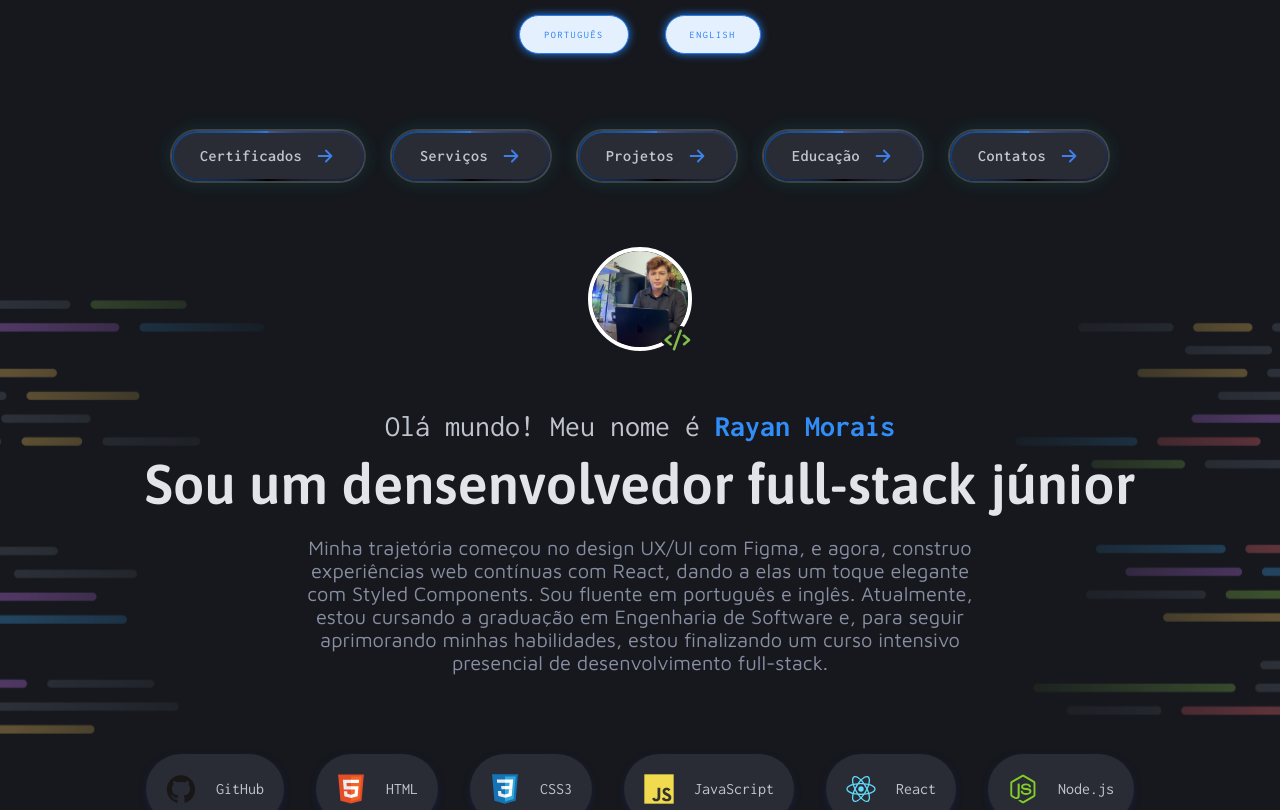
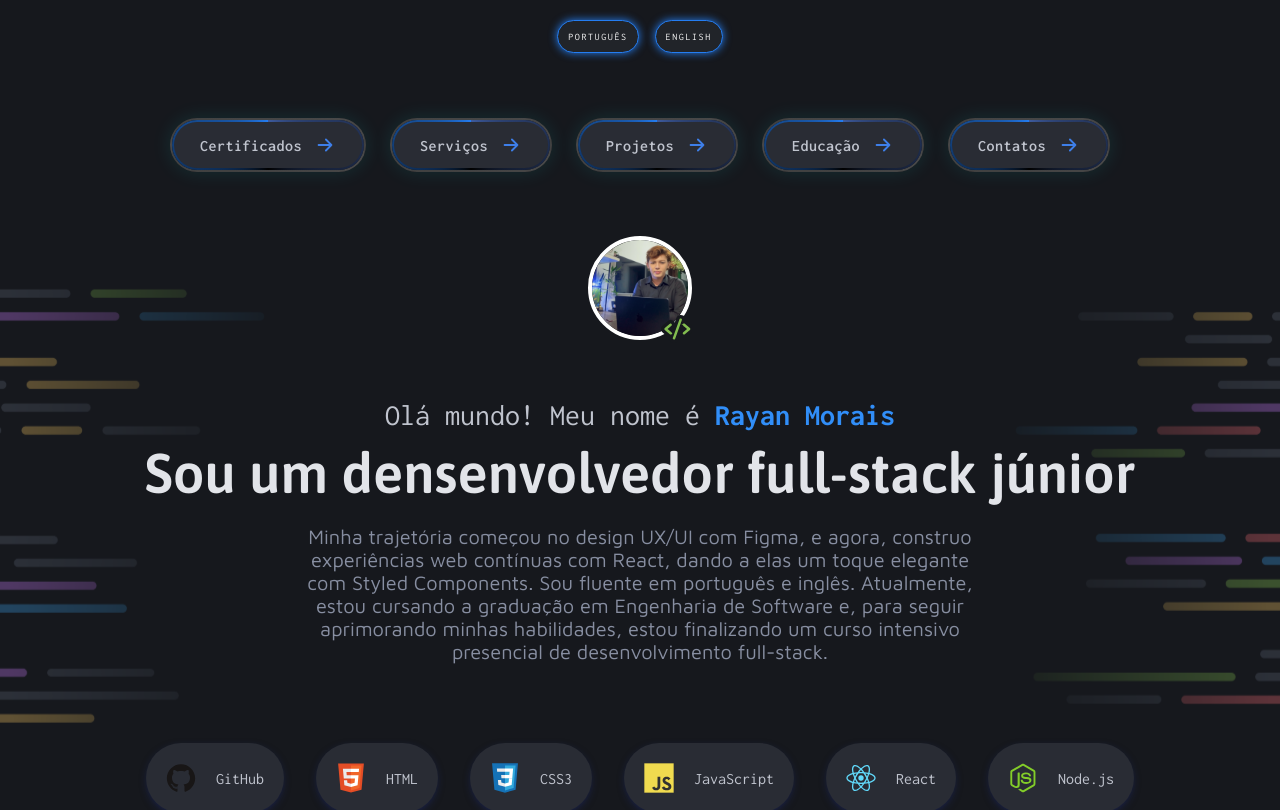
Before and after one commit to rayancmorais/myportfolioficial, a React (Vite) app: page / in a window 1280 px wide. Shown: the top 810 px of the page. Built offline with nearby package versions, Linux system fonts and the light colour scheme; a small style sheet from the web is missing.

Commit message:
fixes translate button and portfolio pdf

```diff
--- a/index.html
+++ b/index.html
@@ -20,11 +20,16 @@
     <link
       href="https://fonts.googleapis.com/css2?family=Asap:ital,wght@0,100..900;1,100..900&family=Inconsolata:wght@200..900&family=Maven+Pro:wght@400..900&family=Roboto:ital,wght@0,100..900;1,100..900&display=swap"
       rel="stylesheet"
-
     />
-     <link rel="stylesheet" href="https://cdnjs.cloudflare.com/ajax/libs/font-awesome/5.15.4/css/all.min.css" xintegrity="sha512-1ycn6IcaQQ40/MKBW2W4Rhis/DbILU74C1vSrLJxCq57o941Ym01SwNsOMqvEbFlcgUa6xLiPY/NS5R+E6ztJQ==" crossorigin="anonymous" referrerpolicy="no-referrer" />
+    <link
+      rel="stylesheet"
+      href="https://cdnjs.cloudflare.com/ajax/libs/font-awesome/5.15.4/css/all.min.css"
+      xintegrity="sha512-1ycn6IcaQQ40/MKBW2W4Rhis/DbILU74C1vSrLJxCq57o941Ym01SwNsOMqvEbFlcgUa6xLiPY/NS5R+E6ztJQ=="
+      crossorigin="anonymous"
+      referrerpolicy="no-referrer"
+    />
     <meta name="viewport" content="width=device-width, initial-scale=1.0" />
-    <title>Vite + React</title>
+    <title>Rayancmorais</title>
   </head>
 
   <body>
--- a/src/components/buttons/languageBtn/LanguageButton.styles.js
+++ b/src/components/buttons/languageBtn/LanguageButton.styles.js
@@ -39,18 +39,18 @@ export const LanguageButtonContainer = styled.div`
 // The button styled component
 export const LanguageButton = styled.button`
   /* Core button styles */
-  background: rgb(229, 240, 255);
-  color: rgb(36, 125, 241);
+  background: rgb(33, 36, 41);
+  color: rgb(248, 248, 248);
   font-size: 10px;
   border: 1px solid rgb(36, 125, 241);
   border-radius: 20px;
-  padding: 0.8rem 1.5rem;
+  padding: 10px;
   cursor: pointer;
   box-shadow: 0 0 0.5rem rgb(36, 125, 241);
   transition: all 0.3s ease-in-out;
   text-transform: uppercase;
   text-align: center;
-  margin: 10px;
+  margin-top:15px;
   letter-spacing: 0.1rem;
   font-family: Inconsolata;
 
--- a/src/components/pageSections/portfolioSection/PortfolioSection.tsx
+++ b/src/components/pageSections/portfolioSection/PortfolioSection.tsx
@@ -12,7 +12,8 @@ import {
 import { SectionContainer } from "../../common";
 import { useTranslation, Trans } from "react-i18next";
 
-const portfolioPdfUrl = "/portfolioo.pdf";
+const portfolioPT = "/portbr.pdf";
+const portfolioEng = "/porteng.pdf";
 
 export const PortfolioSection = () => {
   const { t } = useTranslation();
@@ -28,7 +29,7 @@ export const PortfolioSection = () => {
       </SectionSubtitle>
       <PortfolioContent>
         <PortfolioButton
-          href={portfolioPdfUrl}
+          href={portfolioPT}
           target="_blank" // Abre o PDF numa nova aba
           rel="noopener noreferrer" // Recomendado para segurança ao usar target="_blank"
         >
@@ -36,7 +37,7 @@ export const PortfolioSection = () => {
         </PortfolioButton>
 
         <PortfolioButton
-          href={portfolioPdfUrl}
+          href={portfolioEng}
           target="_blank"
           rel="noopener noreferrer"
         >
@@ -44,7 +45,7 @@ export const PortfolioSection = () => {
         </PortfolioButton>
 
         <PdfPreviewContainer>
-          <PdfIframe src={portfolioPdfUrl} title="Meu Portfólio PDF" />
+          <PdfIframe src={portfolioEng} title="Meu Portfólio PDF" />
         </PdfPreviewContainer>
       </PortfolioContent>
     </SectionContainer>
```
